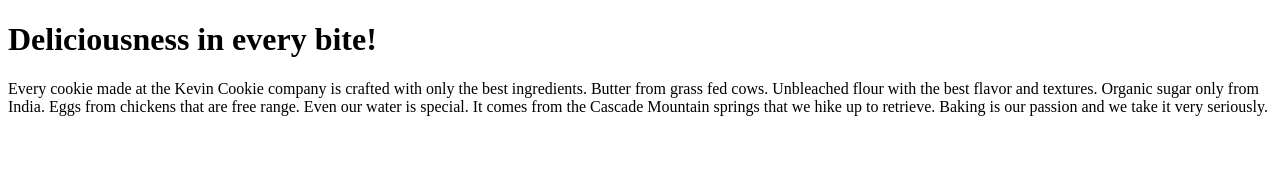
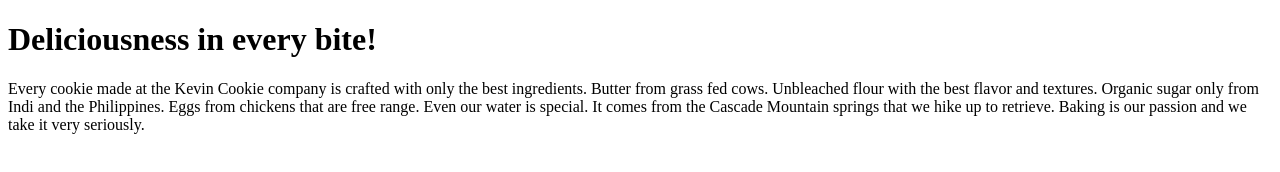
Before and after one commit to Rale13/KevinCookieCompany.com, a plain HTML site: page index.htm in a window 1280 px wide. Drawn offline with Linux system fonts and the light colour scheme.

Commit message:
Update index.htm

```diff
--- a/index.htm
+++ b/index.htm
@@ -4,7 +4,7 @@
 
 <h1>Deliciousness in every bite!</h1>
 
-<p>Every cookie made at the Kevin Cookie company is crafted with only the best ingredients. Butter from grass fed cows. Unbleached flour with the best flavor and textures. Organic sugar only from India. Eggs from chickens that are free range. Even our water is special. It comes from the Cascade Mountain springs that we hike up to retrieve. Baking is our passion and we take it very seriously.</p>
+<p>Every cookie made at the Kevin Cookie company is crafted with only the best ingredients. Butter from grass fed cows. Unbleached flour with the best flavor and textures. Organic sugar only from Indi and the Philippines. Eggs from chickens that are free range. Even our water is special. It comes from the Cascade Mountain springs that we hike up to retrieve. Baking is our passion and we take it very seriously.</p>
 
 </body>
 </html>
```
